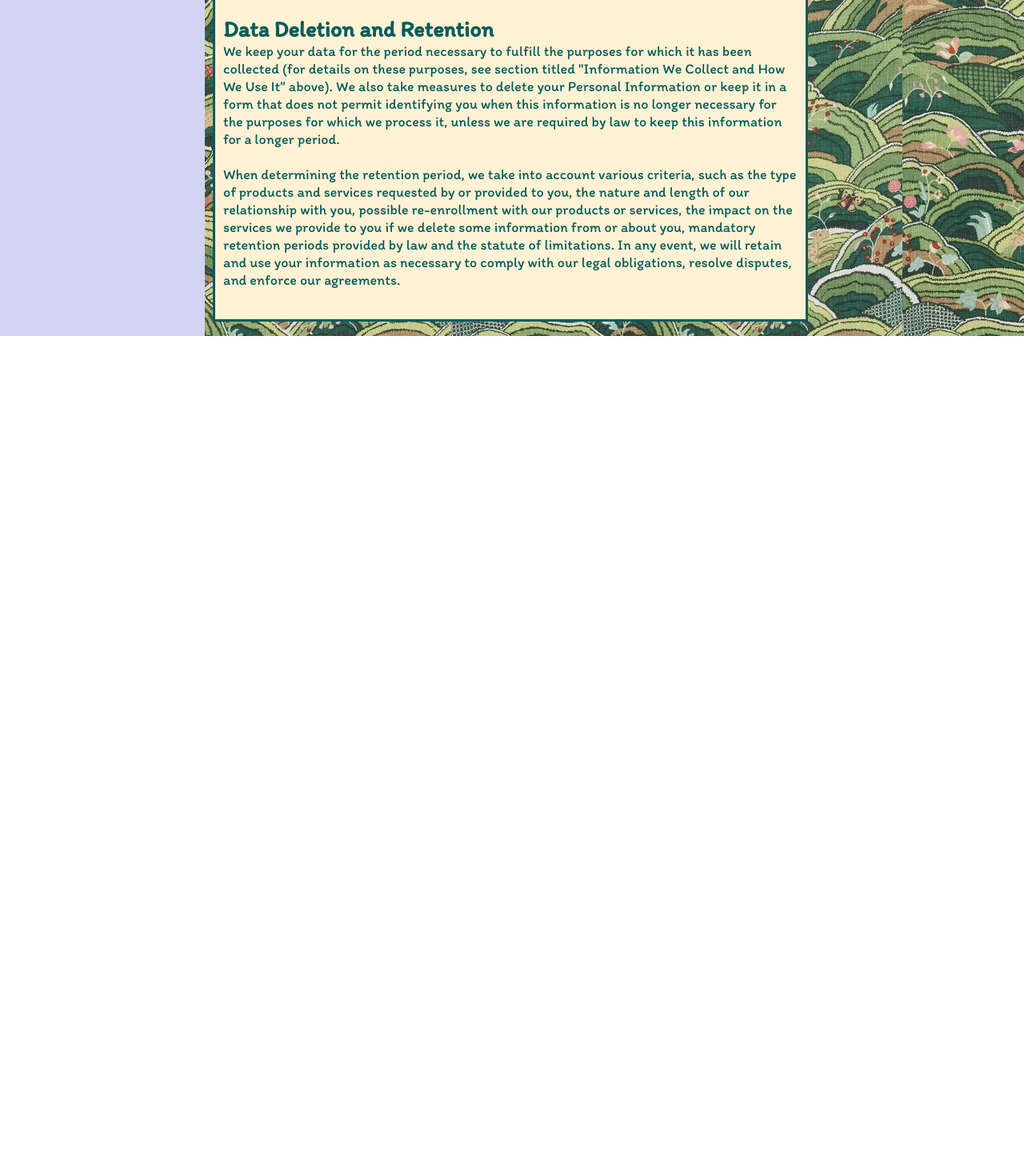
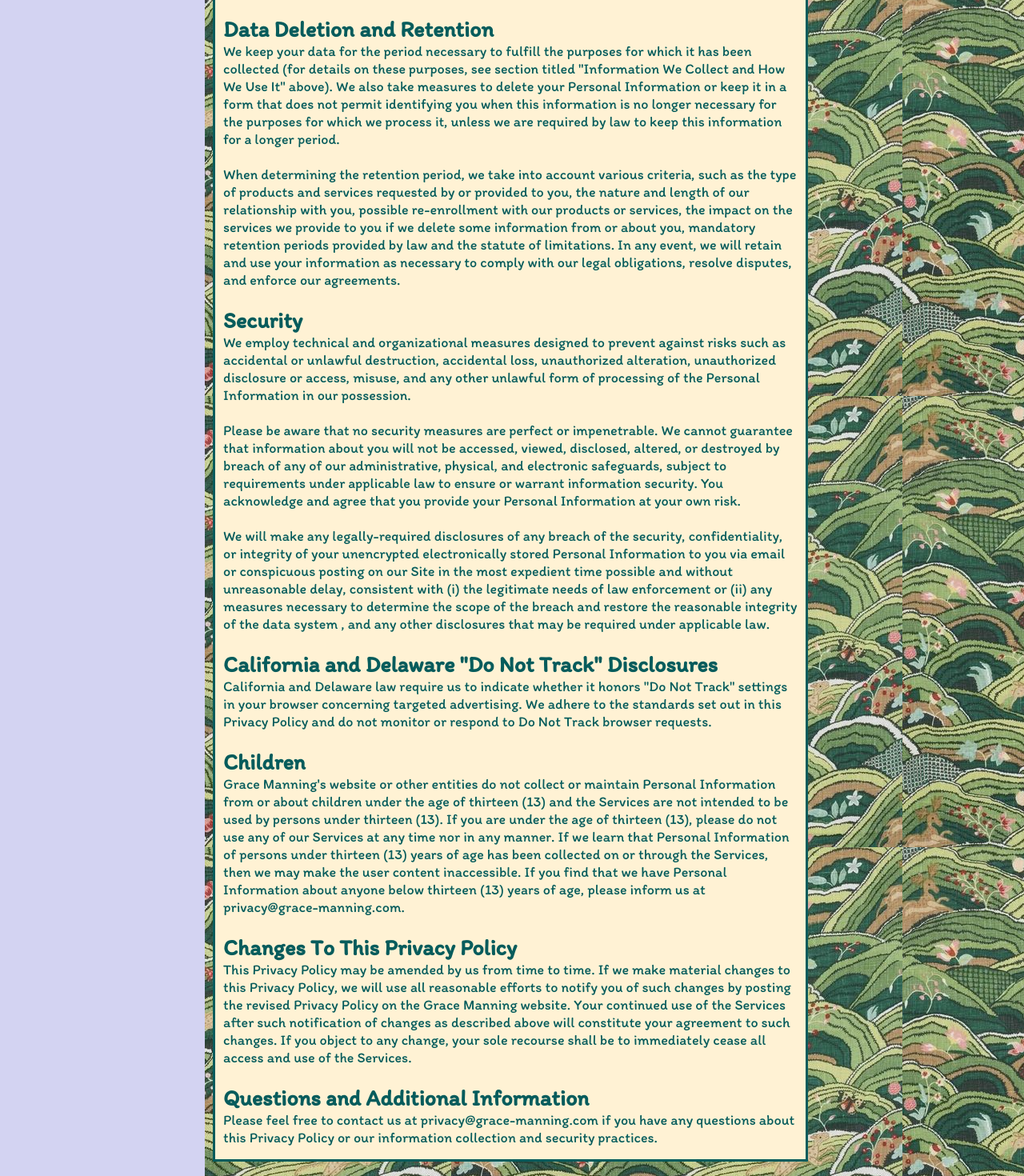
Before and after one commit to gracebmanning/grace-manning-2.0, a React (Create React App) app: page /cowculator/privacy in a window 1280 px wide. Shown: the part 4581-6051 px from the top of the page at 80% size. Before the commit the page ends 5001 px from the top, so only its background shows below. Built offline with nearby package versions, Linux system fonts and the light colour scheme; the HTML template or start-up script is replaced by a standard one; a web font is replaced by a local one.

Commit message:
complete privacy policy

```diff
--- a/src/components/Cowculator/PrivacyPolicy.js
+++ b/src/components/Cowculator/PrivacyPolicy.js
@@ -163,8 +163,37 @@
               When determining the retention period, we take into account various criteria, such as the type of products and services requested by or provided to you, the nature and length of our relationship with you, possible re-enrollment with our products or services, the impact on the services we provide to you if we delete some information from or about you, mandatory retention periods provided by law and the statute of limitations.  In any event, we will retain and use your information as necessary to comply with our legal obligations, resolve disputes, and enforce our agreements.
             </p>
             <br/>
-
+            <h2>Security</h2>
+            <p>
+              We employ technical and organizational measures designed to prevent against risks such as accidental or unlawful destruction, accidental loss, unauthorized alteration, unauthorized disclosure or access, misuse, and any other unlawful form of processing of the Personal Information in our possession.
+              <br/><br/>
+              Please be aware that no security measures are perfect or impenetrable. We cannot guarantee that information about you will not be accessed, viewed, disclosed, altered, or destroyed by breach of any of our administrative, physical, and electronic safeguards, subject to requirements under applicable law to ensure or warrant information security. You acknowledge and agree that you provide your Personal Information at your own risk.
+              <br/><br/>
+              We will make any legally-required disclosures of any breach of the security, confidentiality, or integrity of your unencrypted electronically stored Personal Information to you via email or conspicuous posting on our Site in the most expedient time possible and without unreasonable delay, consistent with (i) the legitimate needs of law enforcement or (ii) any measures necessary to determine the scope of the breach and restore the reasonable integrity of the data system , and any other disclosures that may be required under applicable law.
+            </p>
+            <br/>
+            <h2>California and Delaware "Do Not Track" Disclosures</h2>
+            <p>
+            California and Delaware law require us to indicate whether it honors "Do Not Track" settings in your browser concerning targeted advertising. We adhere to the standards set out in this Privacy Policy and do not monitor or respond to Do Not Track browser requests.
+            </p>
+            <br/>
+            <h2>Children</h2>
+            <p>
+              Grace Manning's website or other entities do not collect or maintain Personal Information from or about children under the age of thirteen (13) and the Services are not intended to be used by persons under thirteen (13). If you are under the age of thirteen (13), please do not use any of our Services at any time nor in any manner. If we learn that Personal Information of persons under thirteen (13) years of age has been collected on or through the Services, then we may make the user content inaccessible. If you find that we have Personal Information about anyone below thirteen (13) years of age, please inform us at privacy@grace-manning.com.
+            </p>
+            <br/>
+            <h2>Changes To This Privacy Policy</h2>
+            <p>
+              This Privacy Policy may be amended by us from time to time. If we make material changes to this Privacy Policy, we will use all reasonable efforts to notify you of such changes by posting the revised Privacy Policy on the Grace Manning website. Your continued use of the Services after such notification of changes as described above will constitute your agreement to such changes. If you object to any change, your sole recourse shall be to immediately cease all access and use of the Services.
+            </p>
+            <br/>
+            <h2>Questions and Additional Information</h2>
+            <p>
+              Please feel free to contact us at privacy@grace-manning.com if you have any questions about this Privacy Policy or our information collection and security practices.
+            </p>
         </div>
     </div>
   );
 }
+
+// use the LIFX privacy policy https://www.lifx.com/pages/privacy-policy
```
